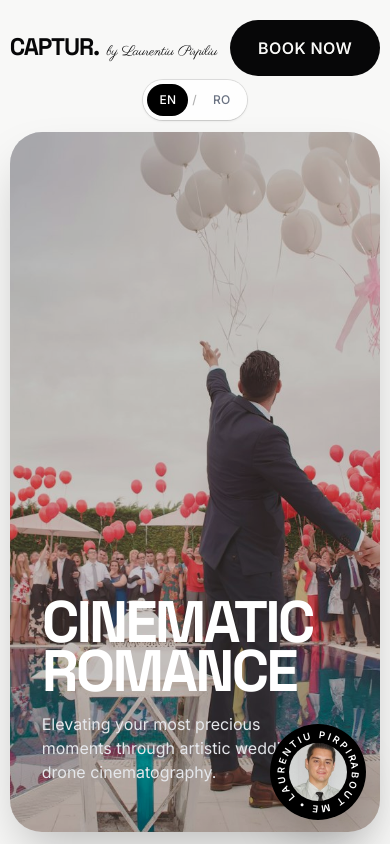
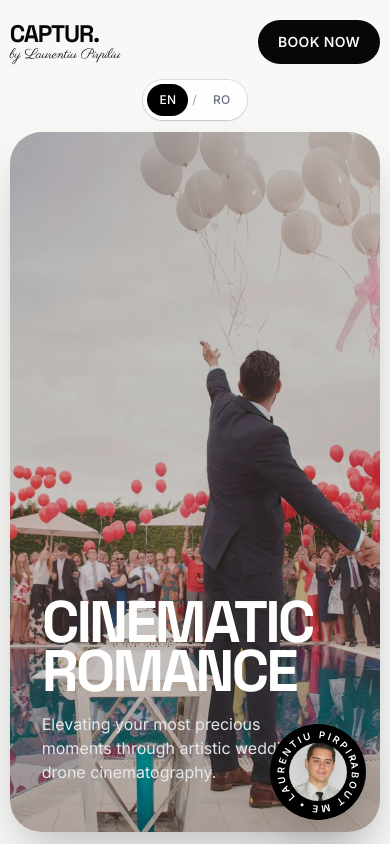
Before and after one commit to davidaltafini-collab/aura.-laurentiupirpiriu, a React (Vite) app: page / in a window 390 px wide. Shown: the top 844 px of the page. Built offline with nearby package versions, Linux system fonts and the light colour scheme; no server answers; the database is empty.

Commit message:
Tune mobile header branding

```diff
--- a/src/components/BrandLockup.tsx
+++ b/src/components/BrandLockup.tsx
@@ -14,7 +14,7 @@ export default function BrandLockup({
   suffix,
 }: BrandLockupProps) {
   return (
-    <span className={`inline-flex min-w-0 items-baseline gap-2 md:gap-3 ${className}`}>
+    <span className={`inline-flex min-w-0 flex-col items-start gap-0.5 sm:flex-row sm:items-baseline sm:gap-2 md:gap-3 ${className}`}>
       <span className={`font-display font-bold leading-none tracking-tighter ${markClassName}`}>
         CAPTUR.
       </span>
--- a/src/pages/Home.tsx
+++ b/src/pages/Home.tsx
@@ -54,7 +54,7 @@ export default function Home() {
           <a href="#work" className="hover:opacity-60 transition-opacity">{t('nav.work')}</a>
           <a href="#contact" className="hover:opacity-60 transition-opacity">{t('nav.contact')}</a>
         </div>
-        <a href="#contact" className="shrink-0 bg-white text-black px-7 py-4 md:px-10 md:py-5 rounded-full font-semibold text-base md:text-lg tracking-wide uppercase hover:scale-105 transition-transform duration-300">
+        <a href="#contact" className="shrink-0 bg-white text-black px-5 py-3 md:px-10 md:py-5 rounded-full font-semibold text-sm md:text-lg tracking-wide uppercase hover:scale-105 transition-transform duration-300">
           {t('nav.bookNow')}
         </a>
       </nav>
```
